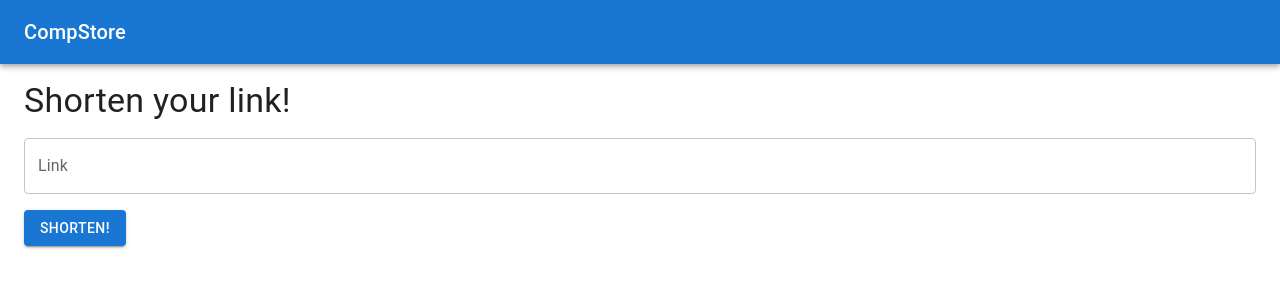
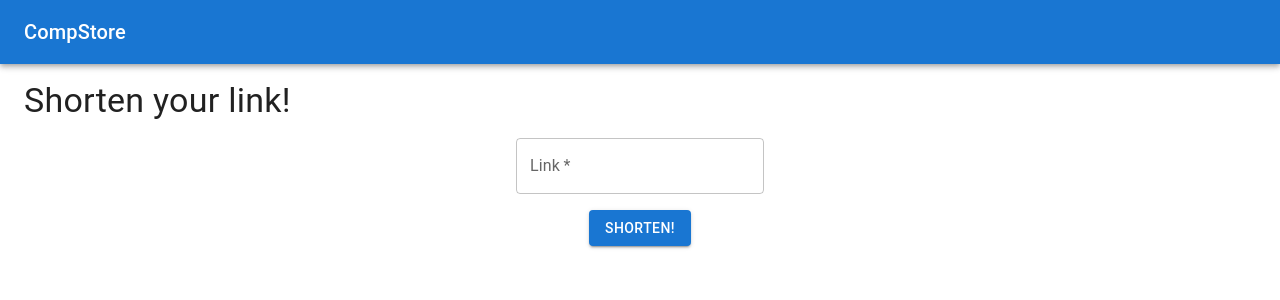
Before and after one commit to AlmazXX/Link-shortener, a React (Create React App) app in the folder frontend/: page / in a window 1280 px wide. Shown: the top 300 px of the page. Built offline with nearby package versions, Linux system fonts and the light colour scheme.

Commit message:
fEnd: Added onChange(), onFormSubmit() to LinkForm

```diff
--- a/frontend/src/features/link/LinkForm.tsx
+++ b/frontend/src/features/link/LinkForm.tsx
@@ -1,15 +1,34 @@
-import React from 'react';
+import {ChangeEvent, FC, FormEvent, useState} from 'react';
 import {Button, Grid, TextField} from "@mui/material";
+import {useAppSelector} from "../../app/hooks";
+import {selectLinkCreating} from "./linkSlicer";
+import {ILink} from "../../types";
 
-const LinkForm = () => {
+interface Props {
+    onSubmit: (link: ILink) => void
+}
+const LinkForm: FC<Props> = ({onSubmit}) => {
+    const creating = useAppSelector(selectLinkCreating);
+    const [state, setState] = useState<ILink>({url: ''});
+
+    const onChange = (e: ChangeEvent<HTMLInputElement>) => {
+        const {name, value} = e.target;
+        setState(prev => ({...prev, [name]: value}))
+    }
+    const onFormSubmit = async (e: FormEvent) => {
+        e.preventDefault();
+        await onSubmit(state);
+        setState({url: ''})
+    }
+
     return (
-        <form>
-            <Grid container direction="column" spacing={2}>
-                <Grid item xs>
-                    <TextField id='link' name='link' label='Link'/>
+        <form autoComplete='off' onSubmit={onFormSubmit}>
+            <Grid container direction="column" spacing={2} alignItems='center'>
+                <Grid item>
+                    <TextField type='url' id='url' name='url' label='Link' required onChange={onChange} value={state.url} />
                 </Grid>
                 <Grid item xs>
-                    <Button type='submit' variant='contained' color="primary">Shorten!</Button>
+                    <Button type='submit' variant='contained' color="primary" disabled={creating === 'pending'}>Shorten!</Button>
                 </Grid>
             </Grid>
         </form>
```
